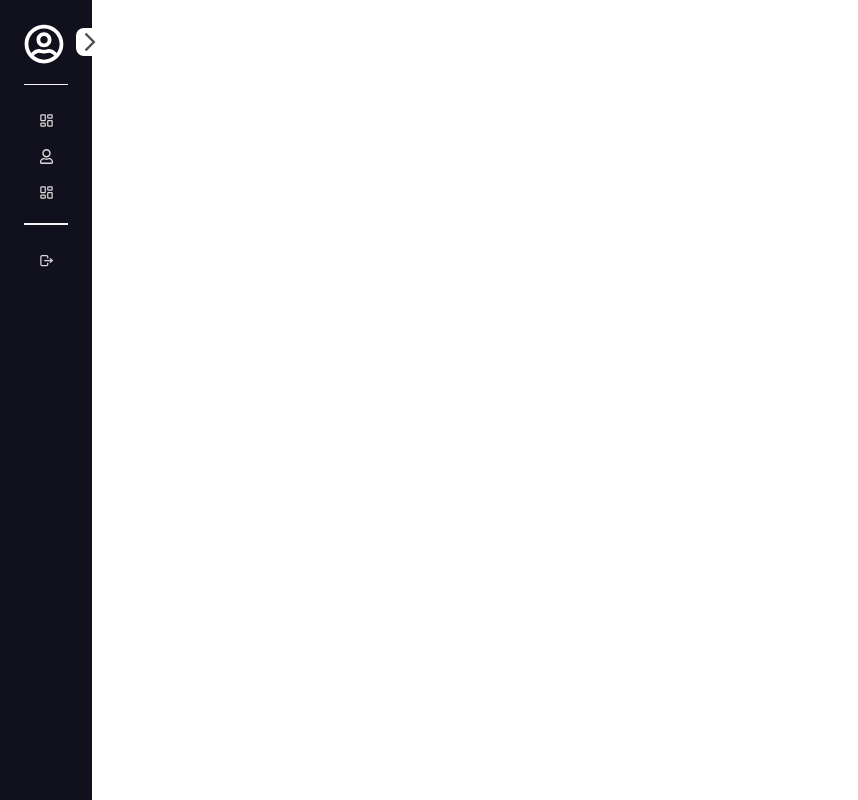
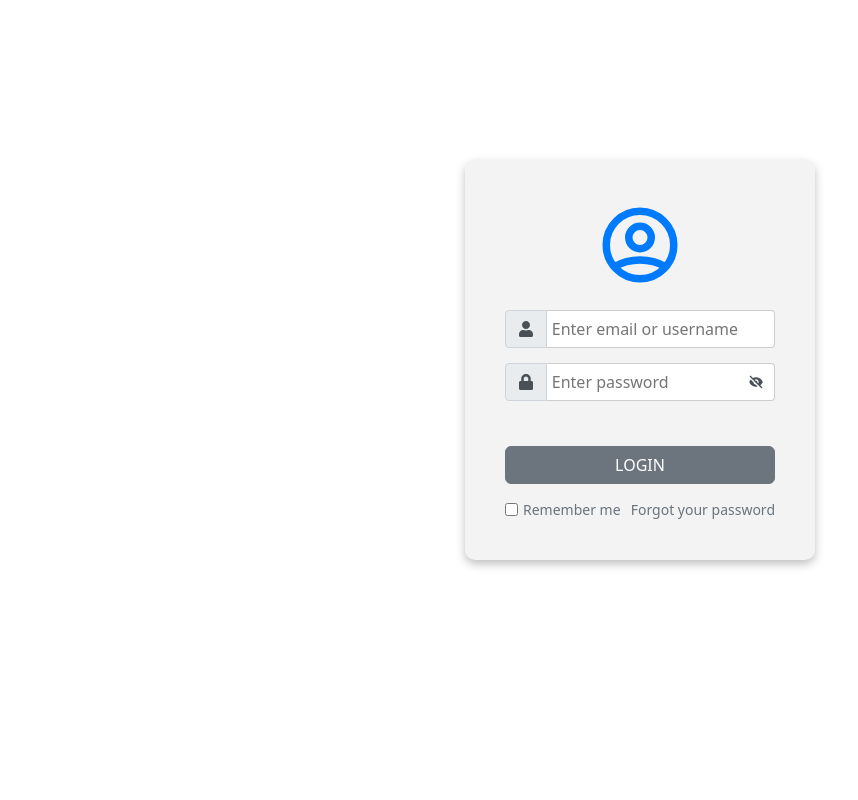
Before and after one commit to suryamani1kumar/admincrm, a React (Vite) app: page / in a window 1280 px wide. Before the commit this address had no page. Shown: the whole page, without its empty margins (0-858 px from the left). Built offline with nearby package versions, Linux system fonts and the light colour scheme.

Commit message:
Update App.jsx

```diff
--- a/src/App.jsx
+++ b/src/App.jsx
@@ -6,7 +6,7 @@ import { protectedRoutes, publicRoutes } from './utils/routes';
 import Cookies from 'js-cookie';
 
 function App() {
-  const [isAuthenticated, setIsAuthenticated] = useState(true);
+  const [isAuthenticated, setIsAuthenticated] = useState(false);
   const [isSidebarActive, setIsSidebarActive] = useState(true);
   useEffect(() => {
     const access_token = Cookies.get('a_token');
```
